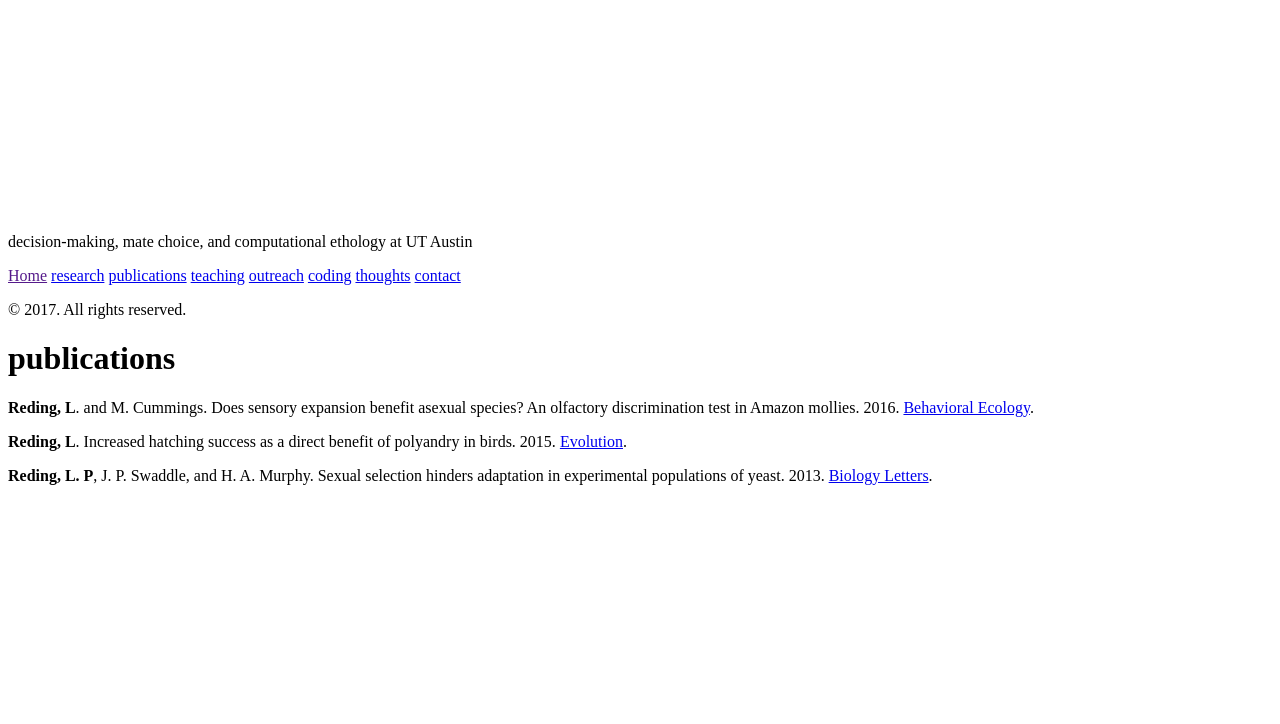
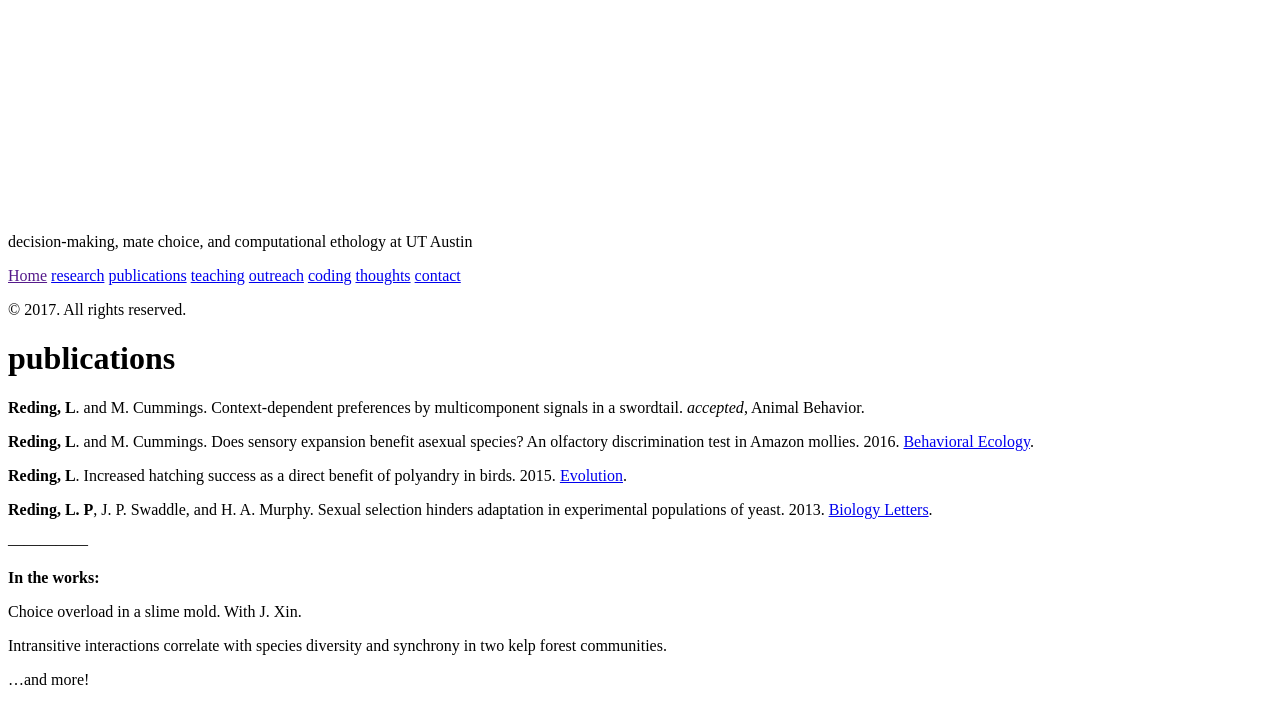
Before and after one commit to lukereding/lukereding.github.io, a Jekyll site: the page built from 2000-01-03-publications.MARKUP.md, in a window 1280 px wide. Shown: the top 724 px of the page. Built offline with Jekyll 4.4.1, drawn with Linux system fonts in a browser that asks for light colours.

Commit message:
update cv and pubs

```diff
--- a/2000-01-03-publications.MARKUP.md
+++ b/2000-01-03-publications.MARKUP.md
@@ -2,9 +2,22 @@
 layout: page
 title: publications
 ---
+
+__Reding, L__. and M. Cummings. Context-dependent preferences by multicomponent signals in a swordtail. _accepted_, Animal Behavior.
 
 __Reding, L__. and M. Cummings. Does sensory expansion benefit asexual species? An olfactory discrimination test in Amazon mollies. 2016. [Behavioral Ecology](http://beheco.oxfordjournals.org/content/early/2015/10/07/beheco.arv168.short?rss=1).
 
 __Reding, L__. Increased hatching success as a direct benefit of polyandry in birds. 2015. [Evolution](http://onlinelibrary.wiley.com/doi/10.1111/evo.12553/full).
 
 __Reding, L. P__, J. P. Swaddle, and H. A. Murphy. Sexual selection hinders adaptation in experimental populations of yeast. 2013. [Biology Letters](http://rsbl.royalsocietypublishing.org/content/9/3/20121202.short).
+
+
+—————
+
+__In the works:__
+
+Choice overload in a slime mold. With J. Xin.
+
+Intransitive interactions correlate with species diversity and synchrony in two kelp forest communities.
+
+…and more!
```
Also changed, not shown: 1 other file.
